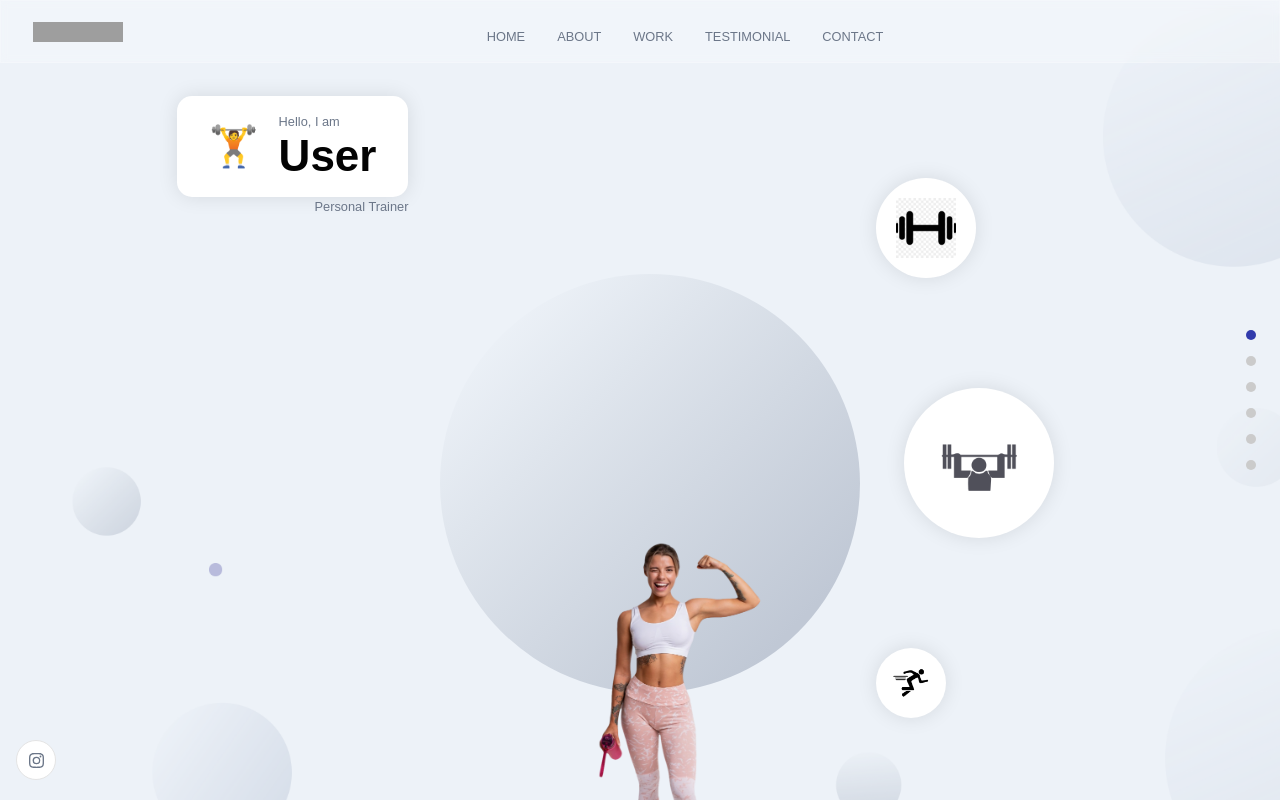
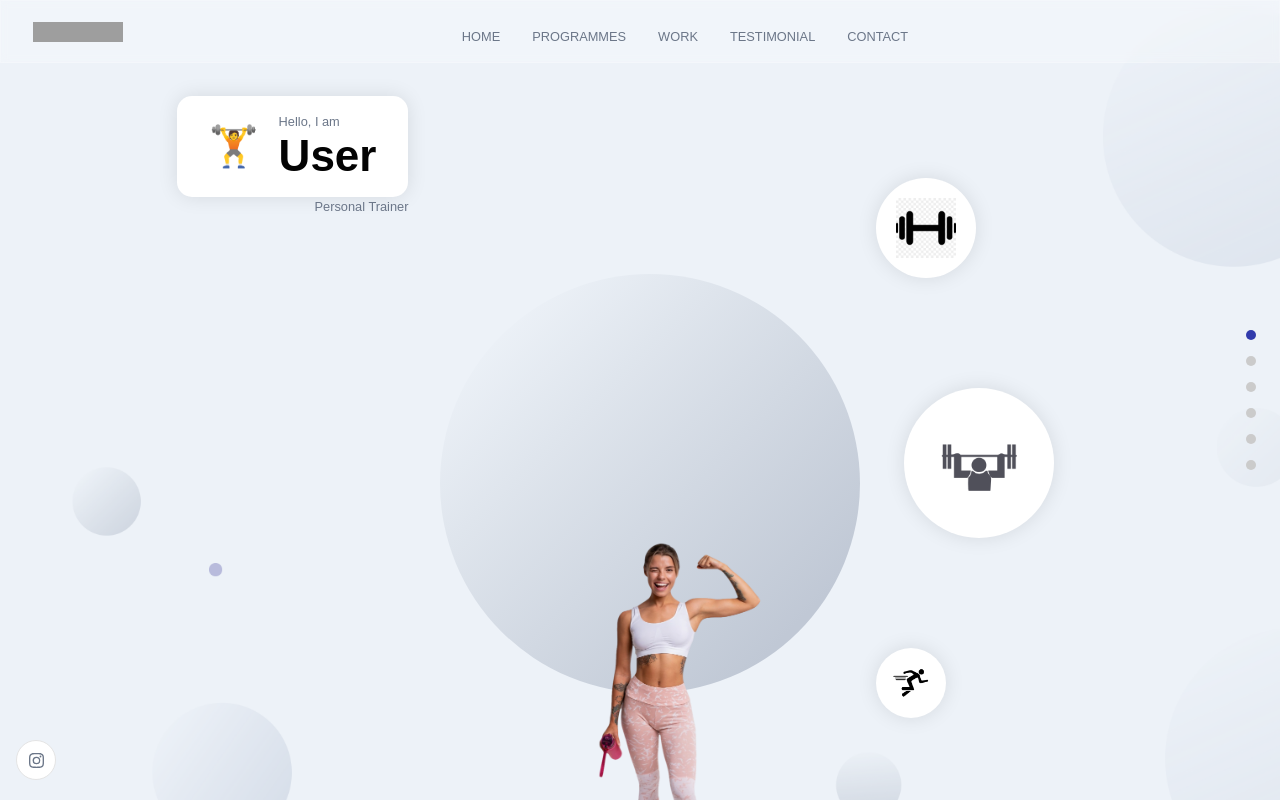
Before and after one commit to LewisMurray00/personal-trainer-webpage, a React (Create React App) app: page / in a window 1280 px wide. Shown: the top 802 px of the page. Built offline with nearby package versions, Linux system fonts and the light colour scheme; grey boxes are pictures that could not be loaded.

Commit message:
Updated the names of a few things to make more sense with the webpage, and added the react-icon i need for the work section

```diff
--- a/src/App.js
+++ b/src/App.js
@@ -2,14 +2,14 @@ import React from 'react';
 import './App.scss';
 
 import {Navbar} from './components'
-import { Header, About, Work } from './container'
+import { Header, Work, Classes } from './container'
 
 function App() {
   return (
     <div className="app">
       <Navbar />
       <Header />
-      <About />
+      <Classes />
       <Work />
     </div>
   );
--- a/src/components/Navbar/Navbar.jsx
+++ b/src/components/Navbar/Navbar.jsx
@@ -18,7 +18,7 @@ const Navbar = () => {
       </div>
 
       <ul className='app__navbar-links'>
-        {['home', 'about', 'work', 'testimonial', 'contact'].map((item)=>(
+        {['home', 'programmes', 'work', 'testimonial', 'contact'].map((item)=>(
           <li key={`link-${item}`} className='app__flex p-text'>
             <div />
             <a href={`#${item}`}>{item}</a>
@@ -37,7 +37,7 @@ const Navbar = () => {
                 <HiX onClick={() => setToggle(false)} />
 
                 <ul>
-                  {['home', 'about', 'work', 'testimonial', 'contact'].map((item) => (
+                  {['home', 'programmes', 'work', 'testimonial', 'contact'].map((item) => (
                     <li key={{item}}>
                       <a href={`#${item}`} onClick={()=> setToggle(false)}>{item}</a>
                     </li>
--- a/src/components/NavigationDots.jsx
+++ b/src/components/NavigationDots.jsx
@@ -2,7 +2,7 @@ import React from 'react';
 
 const NavigationDots = ({ active }) => (
   <div className="app__navigation">
-    {['home', 'about', 'work', 'skills', 'testimonial', 'contact'].map((item, index) => (
+    {['home', 'programmes', 'work', 'skills', 'testimonial', 'contact'].map((item, index) => (
       <a
         href={`#${item}`}
         key={item + index}
--- a/src/container/About/About.jsx
+++ b/src/container/Classes/Classes.jsx
@@ -1,5 +1,5 @@
 import React from 'react'
-import './About.scss'
+import './Classes.scss'
 
 import { motion } from 'framer-motion';
 import { images } from '../../constants';
@@ -25,11 +25,11 @@ const abouts = [
     },
 ]
 
-const About = () => {
+const Classes = () => {
   return (
     <>
         <h2 className='head-text'>
-            Here is what i have available to help you <span>achieve your goals</span>
+            Here is the classes that i have available to help you <span>achieve your goals</span>
         </h2>
 
         <div className='app__profiles'>
@@ -52,7 +52,7 @@ const About = () => {
 }
 
 export default AppWrap(
-    MotionWrap(About, 'app__about'),
-    'about',
+    MotionWrap(Classes, 'app__about'),
+    'programmes',
     'app__whitebg'
 );
--- a/src/container/Work/Work.jsx
+++ b/src/container/Work/Work.jsx
@@ -2,7 +2,7 @@ import React, { useState, useEffect } from 'react';
 import { animate, motion } from 'framer-motion';
 import { AppWrap, MotionWrap } from '../../wrapper';
 
-
+import { AiFillInstagram } from 'react-icons/ai'
 import { images } from '../../constants';
 import './Work.scss'
 
--- a/src/container/index.js
+++ b/src/container/index.js
@@ -1,3 +1,3 @@
 export { default as Header } from './Header/Header';
-export { default as About } from './About/About';
+export { default as Classes } from './Classes/Classes';
 export { default as Work } from './Work/Work';
```
Also changed, not shown: src/container/Classes/Classes.scss (renamed from src/container/About/About.scss).
